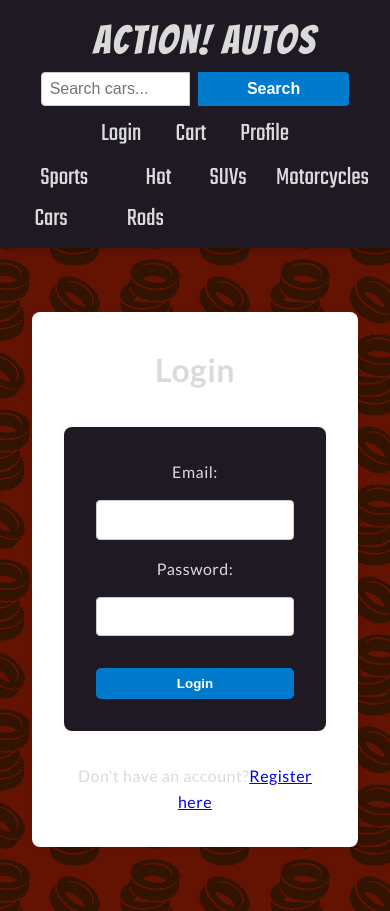
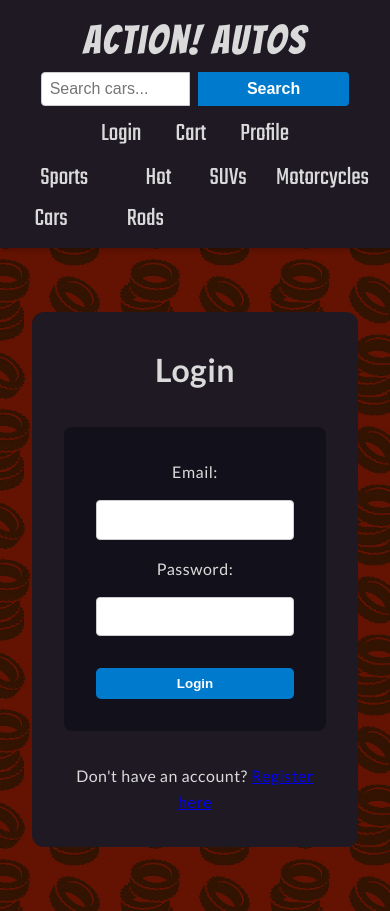
Before and after one commit to Easy4me/term-project, a website: page pug/login.pug in a window 390 px wide. Shown: the top 911 px of the page. Drawn offline with nearby package versions, Linux system fonts and the light colour scheme; files that its build step writes are made by us from their sources.

Commit message:
fixed login page styling

```diff
--- a/public/style.css
+++ b/public/style.css
@@ -34,7 +34,6 @@ body {
   flex-direction: column;
   min-height: 100vh;
   font-family: sans-serif;
-  background: #f5f5f5;
   color: var(--text-color);
   line-height: 1.6;
   background-image: url('images/tires.jpg');
@@ -151,6 +150,12 @@ nav {
   font-size: 1.6rem;
   padding: 0.1em 0.2em;
   font-family: 'Teko', sans-serif;
+}
+
+.nav-right ul li a:hover,
+.nav-bottom ul li a:hover {
+  background: var(--text-bg);
+  border-radius: 8px;
 }
 
 /* =========================
@@ -483,16 +488,24 @@ main {
 /* =========================
    FORMS
    ========================= */
+
+.login-form {
+  max-width: 400px;
+  margin: 2rem auto;
+  background: var(--header-footer-bg);
+  padding: 2rem;
+  border-radius: 12px;
+}
+
 form {
   display: flex;
   flex-direction: column;
   gap: 1rem;
   max-width: 400px;
   margin: 2rem auto;
-  background: var(--header-footer-bg);
+  background: var(--text-bg);
   padding: 2rem;
   border-radius: 8px;
-  box-shadow: 0 0 10px rgba(0, 0, 0, 0.05);
 }
 
 input,
@@ -670,6 +683,10 @@ button:hover {
     align-items: center;
   }
 
+  .nav-left a {
+    padding: 0;
+  }
+
   .nav-bottom ul {
     gap: .2em;
   }
--- a/pug/login.pug
+++ b/pug/login.pug
@@ -1,7 +1,7 @@
 extends layout
 
 block content
-  .login-form(style="max-width: 400px; margin: 2rem auto; background: #fff; padding: 2rem; border-radius: 8px; box-shadow: 0 0 10px rgba(0,0,0,0.05);")
+  .login-form
     h1(style="text-align: center;") Login
 
     form(action="/login", method="POST")
```
